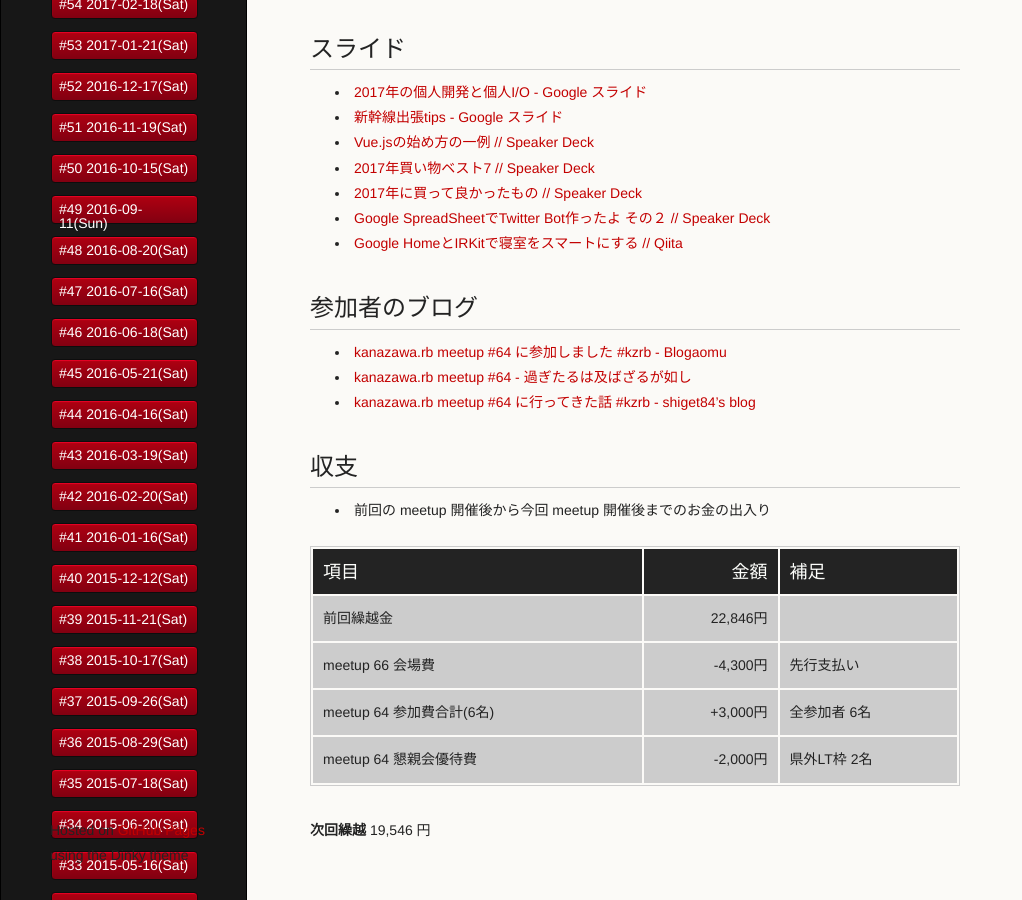
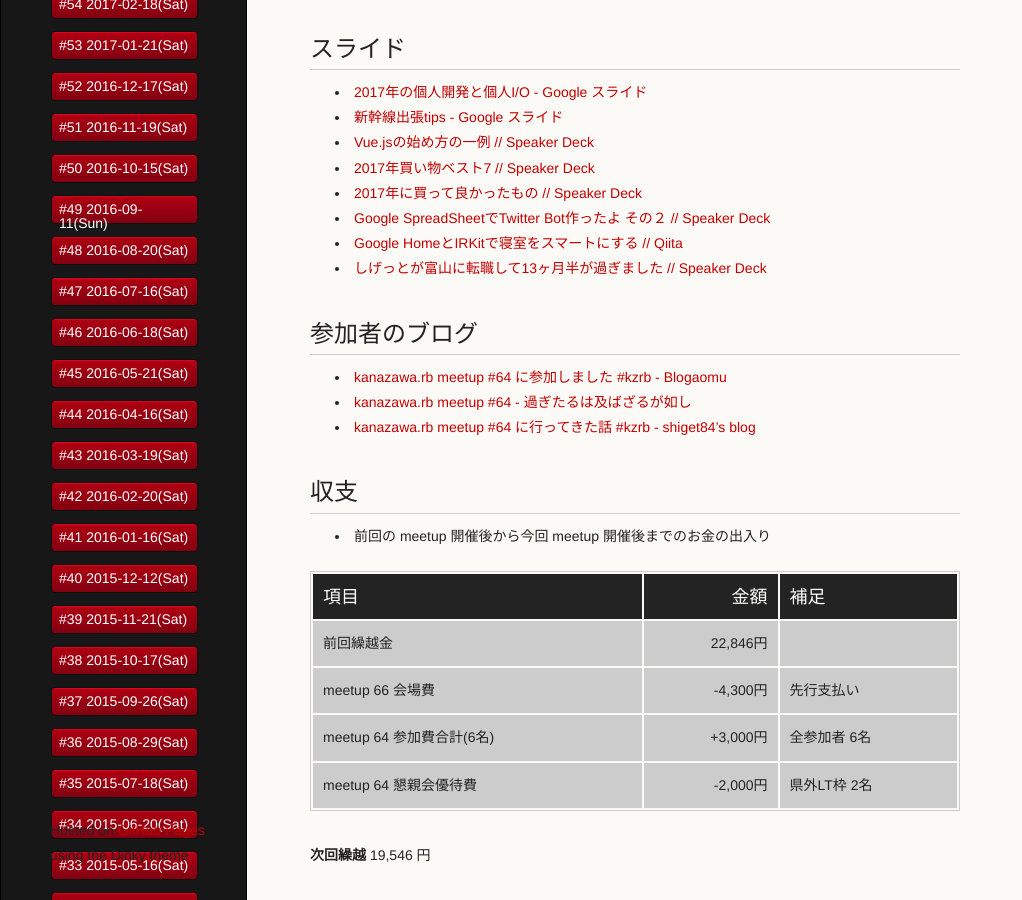
Before and after one commit to kanazawarb/meetup, a Jekyll site: the page built from 64/report.md, in a window 1280 px wide and 900 px high, scrolled down 629 px. Shown: the whole window, without its empty margins (0-1022 px from the left). Built offline with Jekyll 4.4.1, drawn with Linux system fonts in a browser that asks for light colours.

Commit message:
update 64 report (add slide link)

```diff
--- a/64/report.md
+++ b/64/report.md
@@ -39,6 +39,7 @@
 * [2017年に買って良かったもの  // Speaker Deck](https://speakerdeck.com/shiget84/kzrb-meetup-number-64-lt2)
 * [Google SpreadSheetでTwitter Bot作ったよ その２  // Speaker Deck](https://speakerdeck.com/cottondesu/google-spreadsheetdetwitter-botzuo-tutayo-sofalse2)
 * [Google HomeとIRKitで寝室をスマートにする  // Qiita](https://qiita.com/noboru_i/private/c35576b422a3b9b89572)
+* [しげっとが富山に転職して13ヶ月半が過ぎました  // Speaker Deck](https://speakerdeck.com/shiget84/kzrb-meetup-number-64-lt1)
 
 ## 参加者のブログ
 
```
